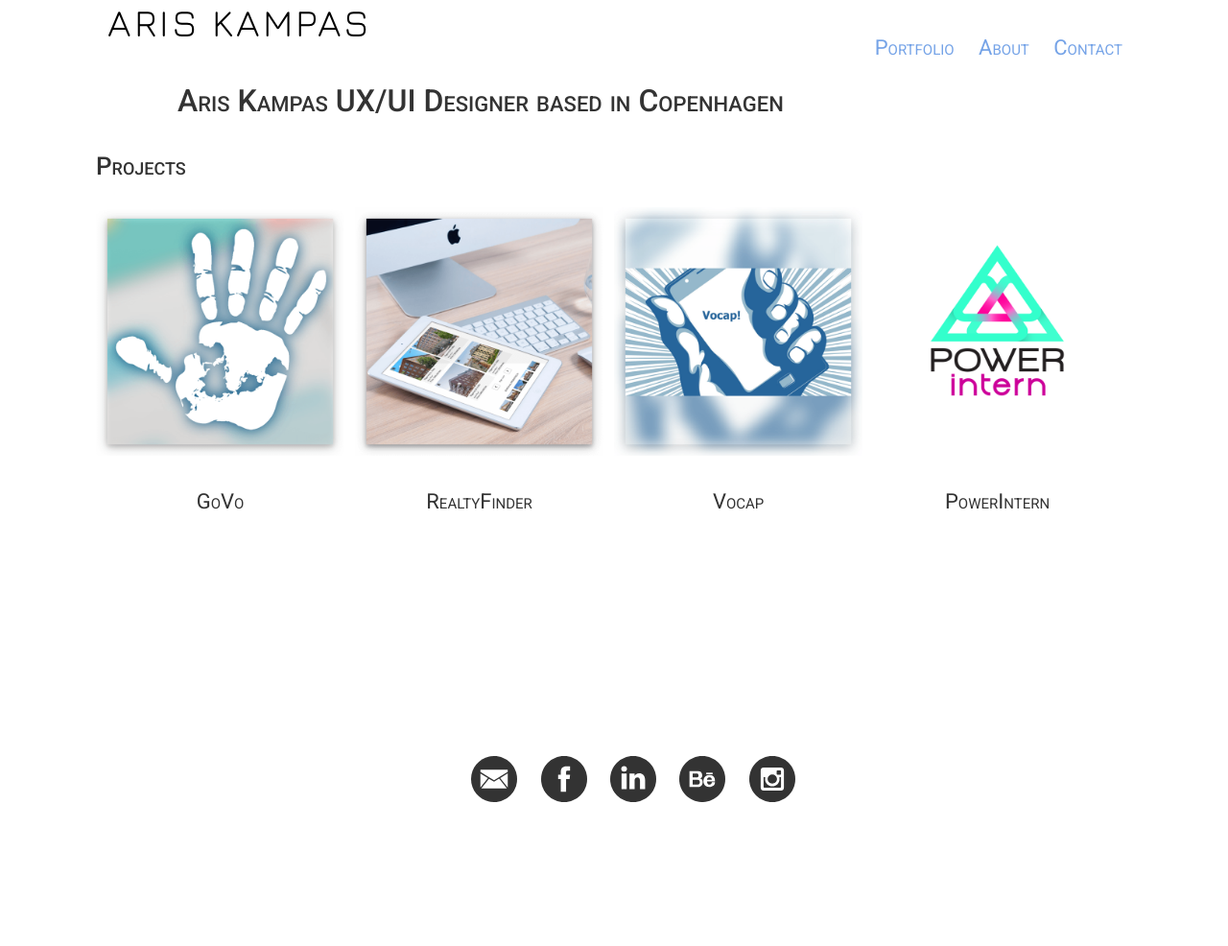
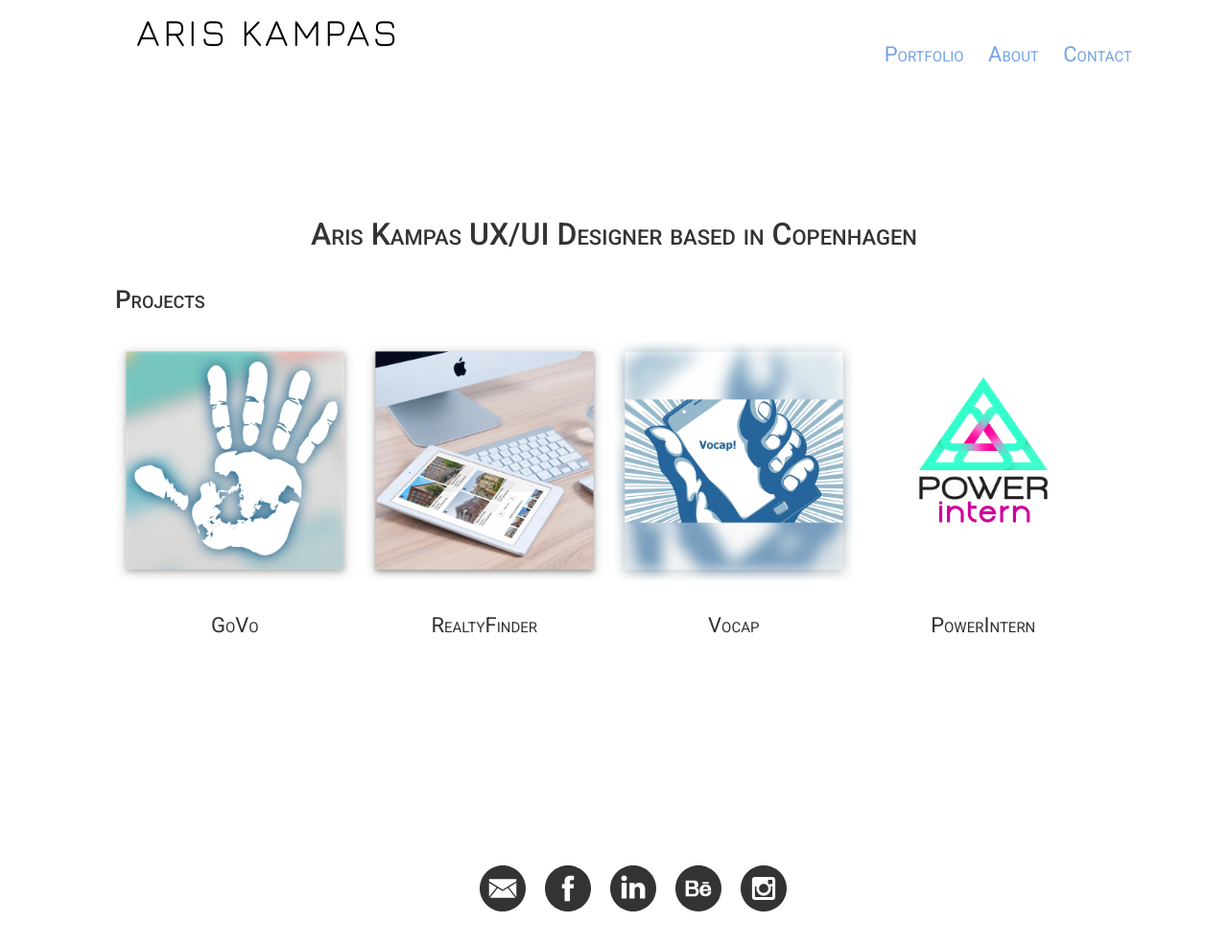
Before and after one commit to ariskampas/portfolio, a plain HTML site: page index.html in a window 1280 px wide. Shown: the whole page at 96% size. Drawn offline with nearby package versions, Linux system fonts and the light colour scheme.

Commit message:
Applying corrections as indicated by the tutor -

```diff
--- a/css/style.css
+++ b/css/style.css
@@ -105,6 +105,10 @@ a:active {
 }
 
 /* Layout styling */
+* {
+  box-sizing: border-box;
+}
+
 .wrapper {
   /*applied to all pages and the whole page */
   width: 100%;
@@ -139,9 +143,9 @@ a:active {
   list-style-type: none;
   font-size: 22px;
   font-variant: small-caps;
-  padding: 0;
+  padding: 0px;
+  margin: -40px;
   float: right;
-  height: 50px;
 }
 
 .menu-navigation>li {
@@ -151,7 +155,10 @@ a:active {
 
 /* footer icons styling */
 .footer-icons {
+  display: flex;
   list-style-type: none;
+  justify-content: center;
+  align-items: flex-end;
 }
 
 .footer-icons>li {
@@ -160,8 +167,11 @@ a:active {
 }
 
 .footer-style {
-min-height: 200px;
-margin-top: 20%;
+  margin-top: 200px;
+}
+
+.header_style {
+  margin: 10px 10px 150px 10px;
 }
 
 /* resizing and styling */
@@ -241,5 +251,13 @@ margin-top: 20%;
 
   .menu-navigation {
     font-size: 16px;
+    margin: 0px
+
+
   }
 }
+
+.project_image {
+  max-height: 250px;
+  max-weight: 250px;
+}
--- a/index.html
+++ b/index.html
@@ -17,15 +17,17 @@
 <body>
   <div class="wrapper">
     <!-- header -->
-    <nav>
+    <header class="header_style">
       <img class="logo" src="img/logo5.png" alt="Aris Kampas Logo"> <!-- Logo -->
       <!-- Menu Items -->
+      <nav>
         <ul class="menu-navigation">
           <li><a href="index.html">Portfolio</a></li>
           <li><a href="about.html">About</a></li>
           <li><a href="contact.html">Contact</a></li>
         </ul>
       </nav>
+    </header>
     <!-- End of header -->
 
     <!-- Main content container -->
@@ -38,22 +40,22 @@
       <div class="columns-container">
         <div class="column-4">
           <!-- this will be the first column-->
-          <img src="img/govo.png" height="100%" width="100%" alt="GoVo">
+          <img class="project_image" src="img/govo.png" alt="GoVo">
           <h3>GoVo</h3>
         </div><!-- this will end the first column-->
         <div class="column-4">
           <!-- this will be the second column-->
-          <img src="img/realtyfinder.png" height="100%" width="100%" alt="RealtyFinder">
+          <img class="project_image" src="img/realtyfinder.png" alt="RealtyFinder">
           <h3>RealtyFinder</h3>
         </div><!-- this will end the second column-->
         <div class="column-4">
           <!-- this will be the third column-->
-          <img src="img/vocap.png" height="100%" width="100%" alt="Vocap">
+          <img class="project_image" src="img/vocap.png" alt="Vocap">
           <h3>Vocap</h3>
         </div><!-- this will end the third column-->
         <div class="column-4">
           <!-- this will be the fourth column-->
-          <img src="img/powerintern.png" height="100%" width="100%" alt="PowerIntern">
+          <img class="project_image" src="img/powerintern.png" alt="PowerIntern">
           <h3>PowerIntern</h3>
         </div><!-- this will end the fourth column-->
         <!-- this will close the container-->
@@ -62,7 +64,7 @@
 
       <!-- footer container -->
       <footer class="footer-style">
-        <ul class="footer-icons" align="center">
+        <ul class="footer-icons">
           <li>
             <a href="mailto:contact@ariskampas.com">
               <svg height="48" width="48" enable-background="new 0 0 32 32" viewBox="0 0 32 32">
```
Also changed, not shown: about.html (+4 -2 lines), contact.html (+4 -2 lines). Lines whose indentation alone changed are shown as unchanged.
